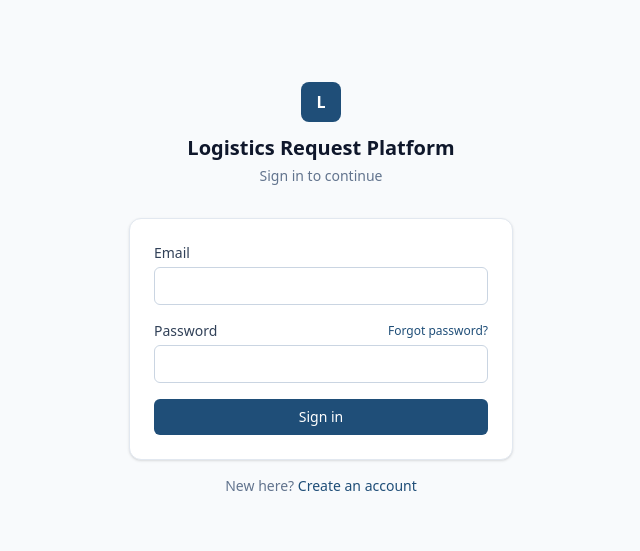
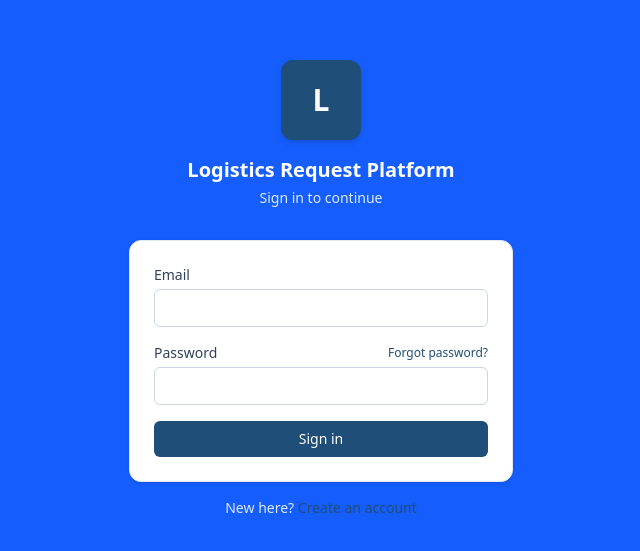
Before and after one commit to quasainali29/logistics-request-platform, a Next.js app: page /login in a window 1280 px wide. Shown: the part 111-662 px from the top of the page, without its empty margins (319-959 px from the left). Built offline with nearby package versions, Linux system fonts and the light colour scheme; no server answers; the database is empty.

Commit message:
Add files via upload

```diff
--- a/src/app/login/page.tsx
+++ b/src/app/login/page.tsx
@@ -21,7 +21,7 @@ export default async function LoginPage({
   const orgName = appSettings?.org_name ?? "Logistics Request Platform";
 
   return (
-    <div className="min-h-screen flex items-center justify-center px-4">
+    <div className="min-h-screen flex items-center justify-center px-4 bg-blue-600">
       <div className="w-full max-w-sm">
         <div className="text-center mb-8">
           {appSettings?.logo_url ? (
@@ -29,15 +29,15 @@ export default async function LoginPage({
             <img
               src={appSettings.logo_url}
               alt={orgName}
-              className="mx-auto mb-3 h-10 w-10 object-contain rounded-lg"
+              className="mx-auto mb-4 h-20 w-20 object-contain rounded-xl"
             />
           ) : (
-            <div className="mx-auto mb-3 h-10 w-10 rounded-lg bg-[var(--accent)] flex items-center justify-center text-white font-bold">
+            <div className="mx-auto mb-4 h-20 w-20 rounded-xl bg-[var(--accent)] flex items-center justify-center text-white font-bold text-3xl shadow-md">
               {orgName.charAt(0).toUpperCase()}
             </div>
           )}
-          <h1 className="text-xl font-semibold text-slate-900">{orgName}</h1>
-          <p className="text-sm text-slate-500 mt-1">
+          <h1 className="text-xl font-semibold text-white">{orgName}</h1>
+          <p className="text-sm text-blue-100 mt-1">
             {isSignup ? "Create your account" : "Sign in to continue"}
           </p>
         </div>
@@ -110,7 +110,7 @@ export default async function LoginPage({
           </form>
         </div>
 
-        <p className="text-center text-sm text-slate-500 mt-4">
+        <p className="text-center text-sm text-blue-100 mt-4">
           {isSignup ? (
             <>
               Already have an account?{" "}
```
